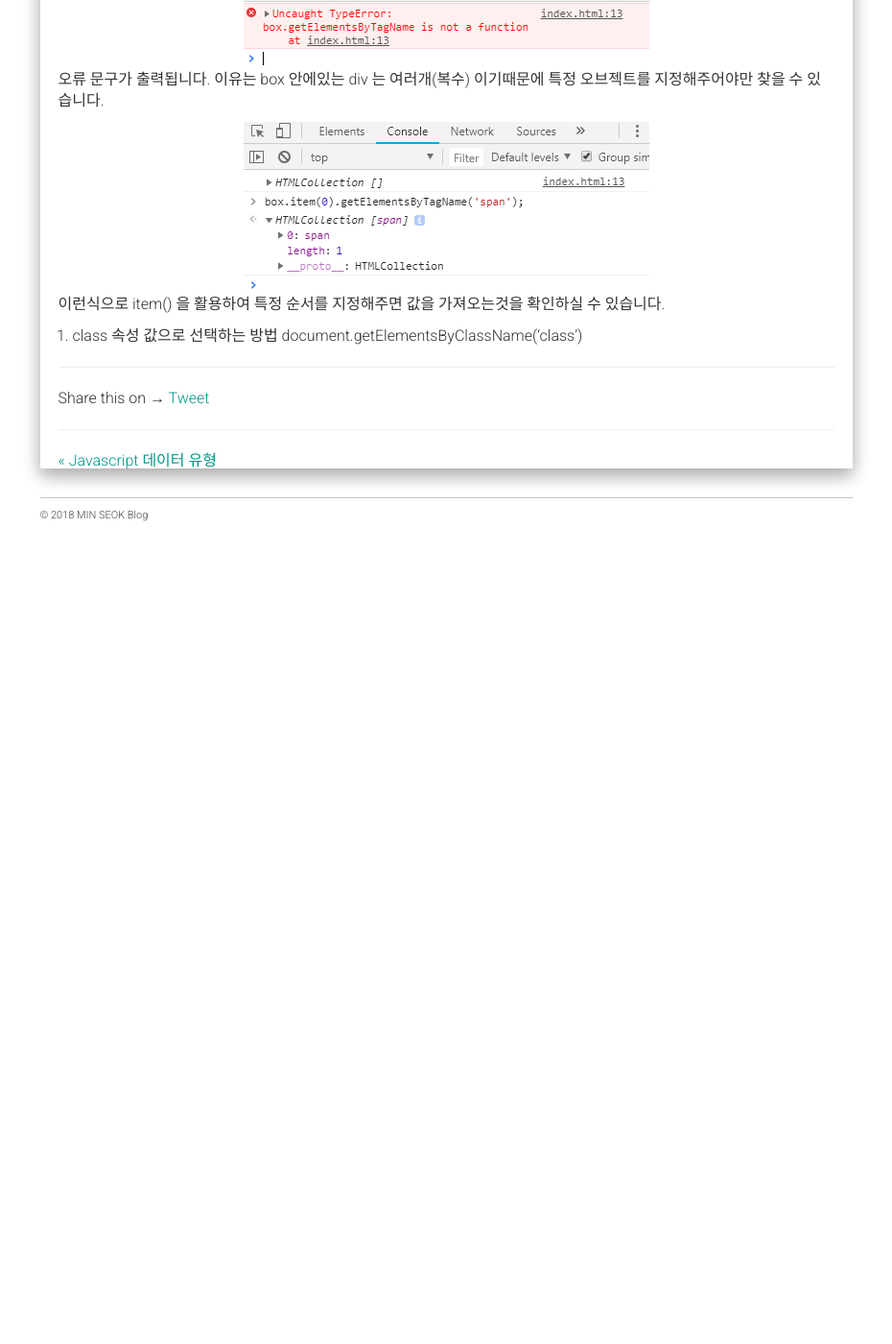
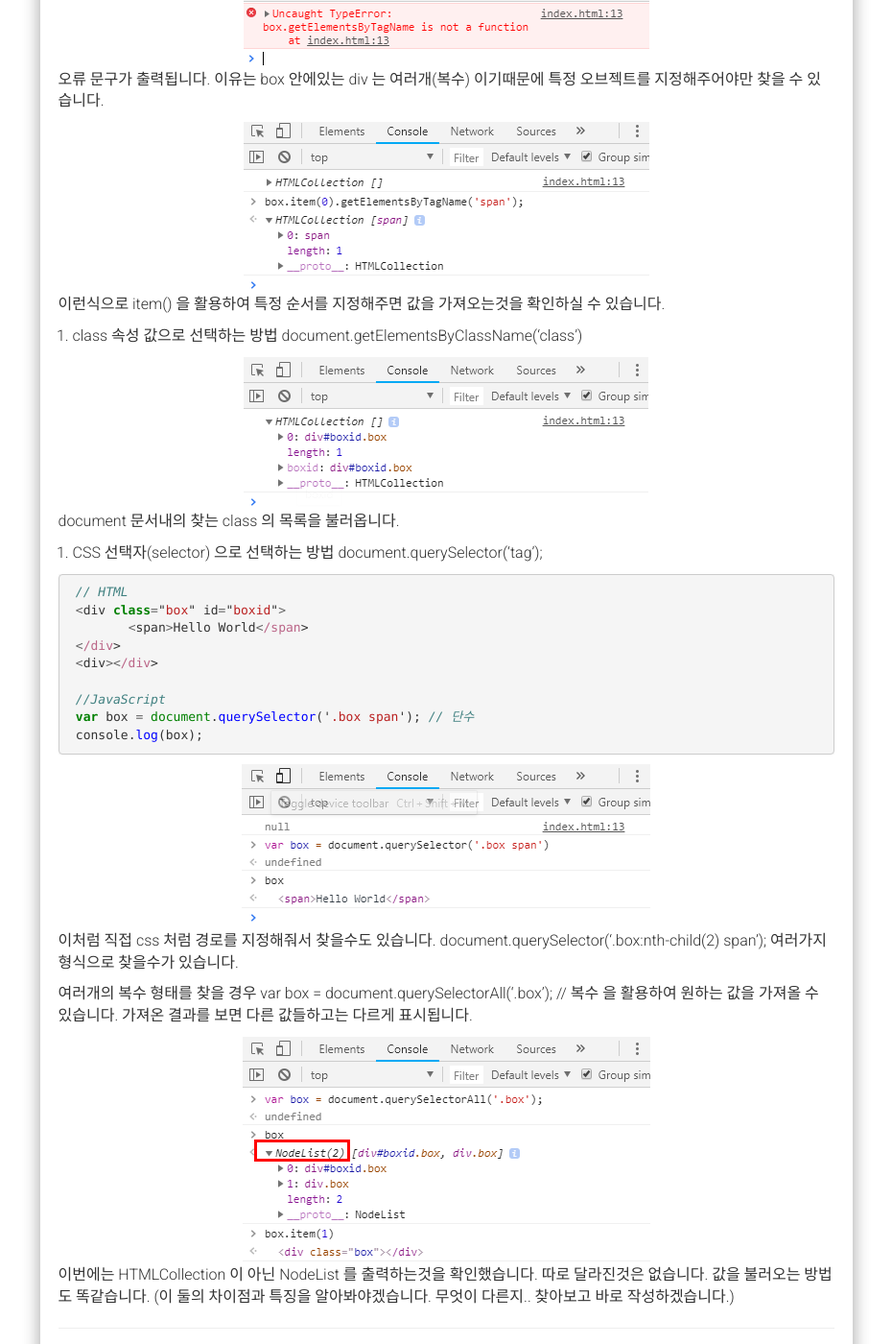
Before and after one commit to alalstjr/promote.github.io, a Jekyll site: the page built from _posts/2018-08-29-JavaScript 문서 객체에 접근하기 .md, in a window 1280 px wide and 1400 px high, scrolled down 2465 px. Shown: the whole window at 96% size, without its empty margins (321-1251 px from the left). Built offline with Jekyll 4.4.1, drawn with Linux system fonts in a browser that asks for light colours; nearby versions of some CDN libraries; our own code applies the rules of GitHub Pages for plain Markdown files; comment, search, counter and statistics services are not loaded; before the commit the page ends 3037 px from its top, so only the background shows below that.

Commit message:
Update 2018-08-29-JavaScript 문서 객체에 접근하기 .md

```diff
--- a/_posts/2018-08-29-JavaScript 문서 객체에 접근하기 .md
+++ b/_posts/2018-08-29-JavaScript 문서 객체에 접근하기 .md
@@ -78,3 +78,40 @@ boxs.length 를 활용하여 갯수를 알수 있습니다.
 
 3. class 속성 값으로 선택하는 방법
 document.getElementsByClassName('class')
+<div class="img-box">
+  <img src="{{ site.baseurl }}/static/img/post/2018-08-29-7.png" alt="자바스크립트" />
+</div>
+document 문서내의 찾는 class 의 목록을 불러옵니다.
+
+4. CSS 선택자(selector) 으로 선택하는 방법
+document.querySelector('tag');
+
+{% highlight JavaScript %}
+ // HTML
+ <div class="box" id="boxid">
+ 	<span>Hello World</span>
+ </div>
+ <div></div>
+
+ //JavaScript
+ var box = document.querySelector('.box span'); // 단수
+ console.log(box);
+{% endhighlight %}
+<div class="img-box">
+  <img src="{{ site.baseurl }}/static/img/post/2018-08-29-8.png" alt="자바스크립트" />
+</div>
+이처럼 직접 css 처럼 경로를 지정해줘서 찾을수도 있습니다.
+document.querySelector('.box:nth-child(2) span');
+여러가지 형식으로 찾을수가 있습니다.
+
+여러개의 복수 형태를 찾을 경우
+ var box = document.querySelectorAll('.box'); // 복수
+ 을 활용하여 원하는 값을 가져올 수 있습니다.
+ 가져온 결과를 보면 다른 값들하고는 다르게 표시됩니다.
+ <div class="img-box">
+  <img src="{{ site.baseurl }}/static/img/post/2018-08-29-9.png" alt="자바스크립트" />
+</div>
+이번에는 HTMLCollection 이 아닌 NodeList 를 출력하는것을 확인했습니다.
+따로 달라진것은 없습니다.
+값을 불러오는 방법도 똑같습니다.
+(이 둘의 차이점과 특징을 알아봐야겠습니다. 무엇이 다른지.. 찾아보고 바로 작성하겠습니다.)
```
